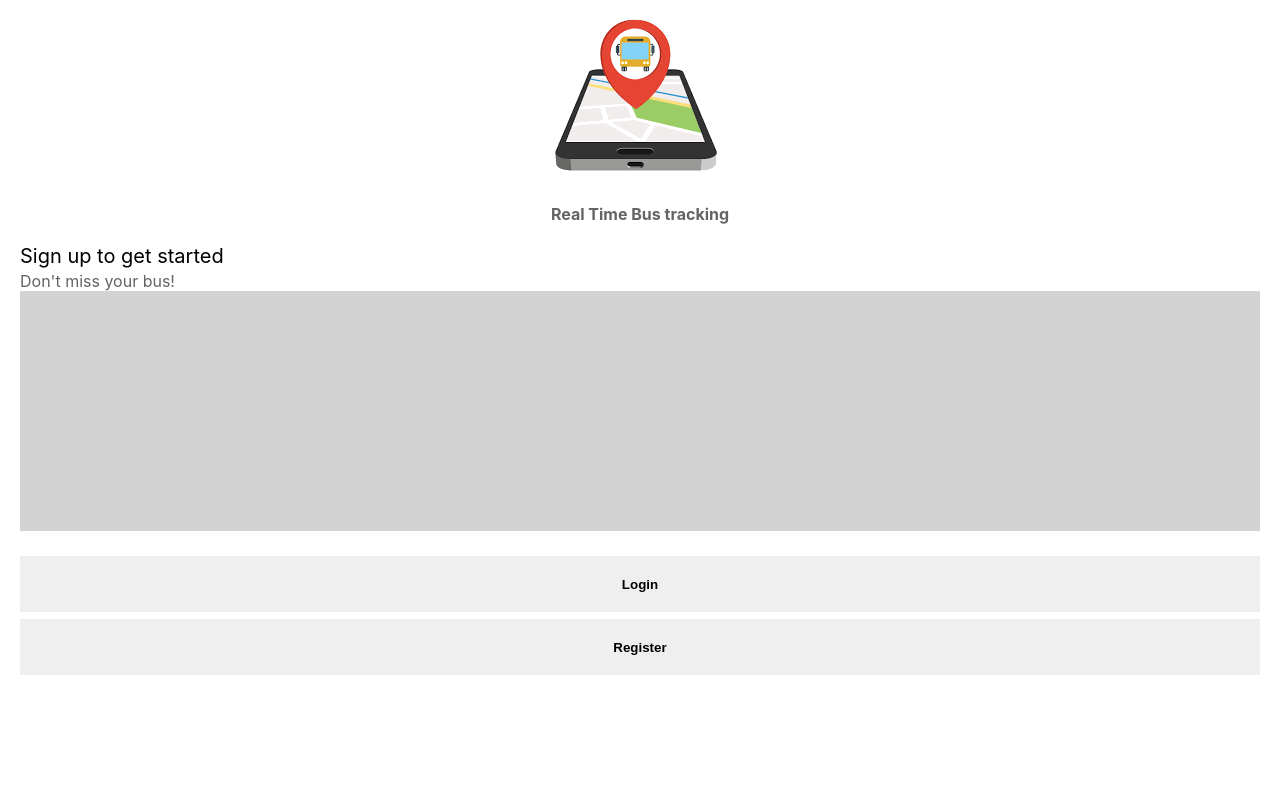
After one commit to jttno1111/jttno1111, a PHP site: page /GetStarted.html in a window 1280 px wide. The commit adds this page. Run offline with PHP 8.4, Linux system fonts and the light colour scheme.

Commit message:
Get Started Page added

```diff
--- /dev/null
+++ b/GetStarted.css
@@ -0,0 +1,76 @@
+body{
+	background-color:white;
+	margin:0;
+	font-family: -apple-system, system-ui, BlinkMacSystemFont, "Segoe UI", Roboto, Oxygen-Sans, Ubuntu, Cantarell, "Helvetica Neue", sans-serif;
+
+}
+
+#GSLogo{
+position:absolute;
+max-width:40%;
+display:block;
+left:0;
+right:0;
+bottom:10;
+margin-left:auto;
+margin-right:auto;
+}
+
+#GSWrapRealTimeText{
+	text-align:center;
+	position:absolute;
+	bottom:0;
+	left:0;
+	right:0;
+	color:#636466;
+	font-weight:700;
+	font-family: -apple-system, system-ui, BlinkMacSystemFont, "Segoe UI", Roboto, Oxygen-Sans, Ubuntu, Cantarell, "Helvetica Neue", sans-serif;
+}
+
+
+#GSWrapper{
+position:relative;
+height:28%;
+}
+
+
+.GS-box-slider{
+	height:30%;
+	padding: 0px 20px 0px 20px;
+}
+
+
+.GS-imgSlider{
+	height:100%;
+	background-color:lightgray;
+}
+
+.GS-box-slider-text{
+	padding:20px 5px 0px 20px;
+}
+
+#text-getStart{
+	padding:0px 0px 3px 0px;
+	font-size:20px;
+	color:Black;
+}
+
+#text-dontMiss{
+	padding:0px 0px 0px 0px;
+	color:#636466;
+}
+
+.GS-box-buttons{
+	margin: 25px 0px 0px 0px;
+	padding: 0px 20px 0px 20px;
+}
+
+.GS-btn{
+	border:none;
+	display:block;
+	margin:0 auto;
+	height:7%;
+	width:100%;
+	font-weight:600;
+	margin: 0px 0px 7px 0px;
+}
--- /dev/null
+++ b/GetStarted.html
@@ -0,0 +1,35 @@
+<html>
+	<head>
+		<title></title>
+		<meta charset="utf-8">
+		<meta name="viewport" content = "width=device-width, initial-scale=1.0">
+		<link rel="stylesheet" href="GetStarted.css">
+	</head>
+
+
+<body>
+<div id = "GSWrapper">
+	<img id = "GSLogo" src="rtbt_img/sampleLogo.png" alt="Logo">
+	<div id = "GSWrapRealTimeText">Real Time Bus tracking</div>
+</div>
+
+<div class = "GS-box-slider-text">
+	<div id = "text-getStart">Sign up to get started</div>
+	<div id = "text-dontMiss">Don't miss your bus!</div>
+</div>
+
+<div class = "GS-box-Slider">
+	<div class = "GS-imgSlider">
+
+	</div>
+</div>
+
+
+<div class = "GS-box-buttons">
+	<div class = "GS-box-btn"><button class = "GS-btn" id = "btn-login">Login</button></div>
+	<div class = "GS-box-btn"><button class = "GS-btn" id = "btn-signUp">Register</button></div>
+</div>
+
+
+</body>
+<html>
--- a/index.html
+++ b/index.html
@@ -12,4 +12,10 @@
 	<div id = "WrapRealTimeText">Welcome to<br> Real Time Bus tracking</div>
 </div>
 </body>
+
+             <script>
+				    setTimeout(function(){
+                    window.location.href = 'GetStarted.html';
+                    }, 5000);
+            </script>
 <html>
```
Also changed, not shown: style1.css (+5 -2 lines).
